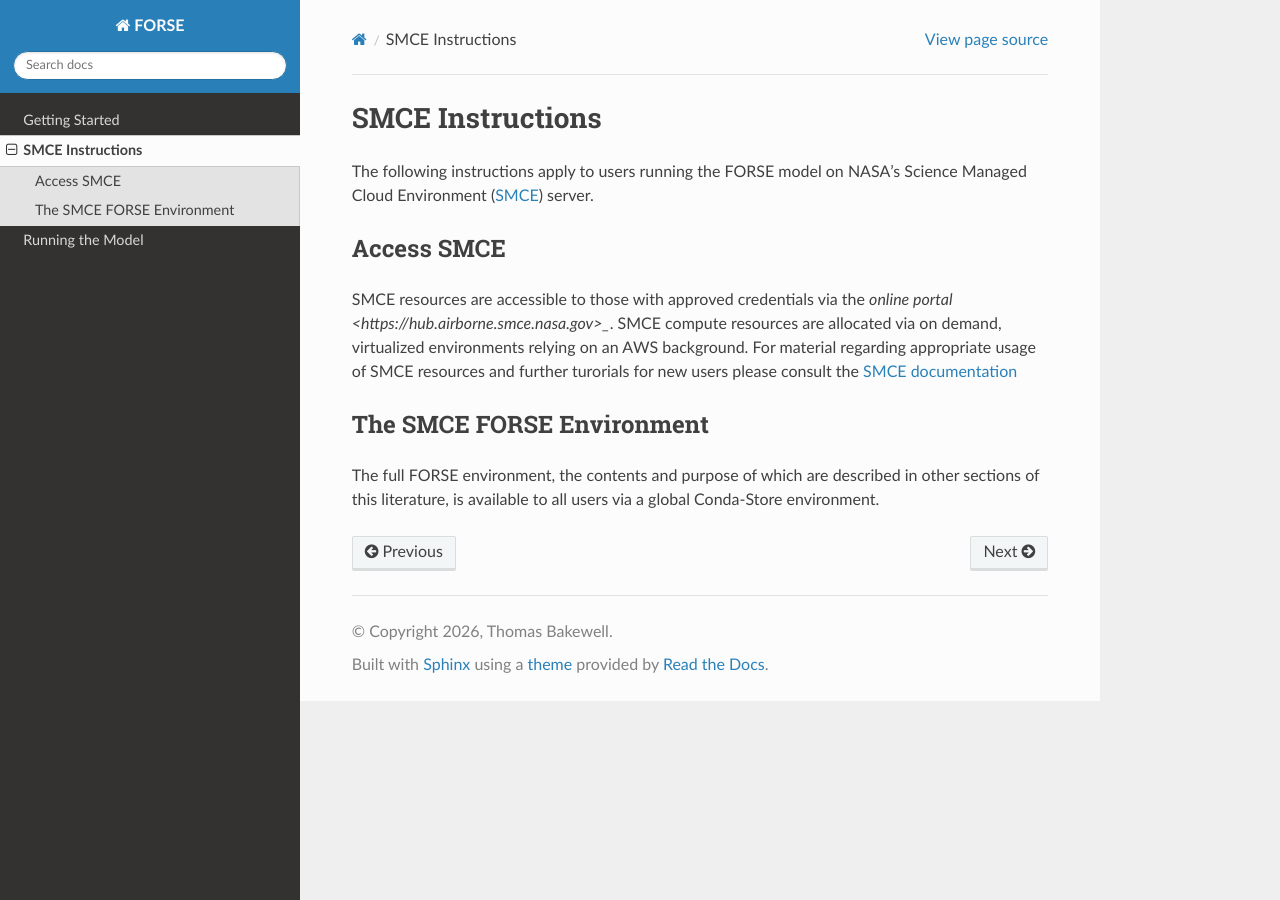
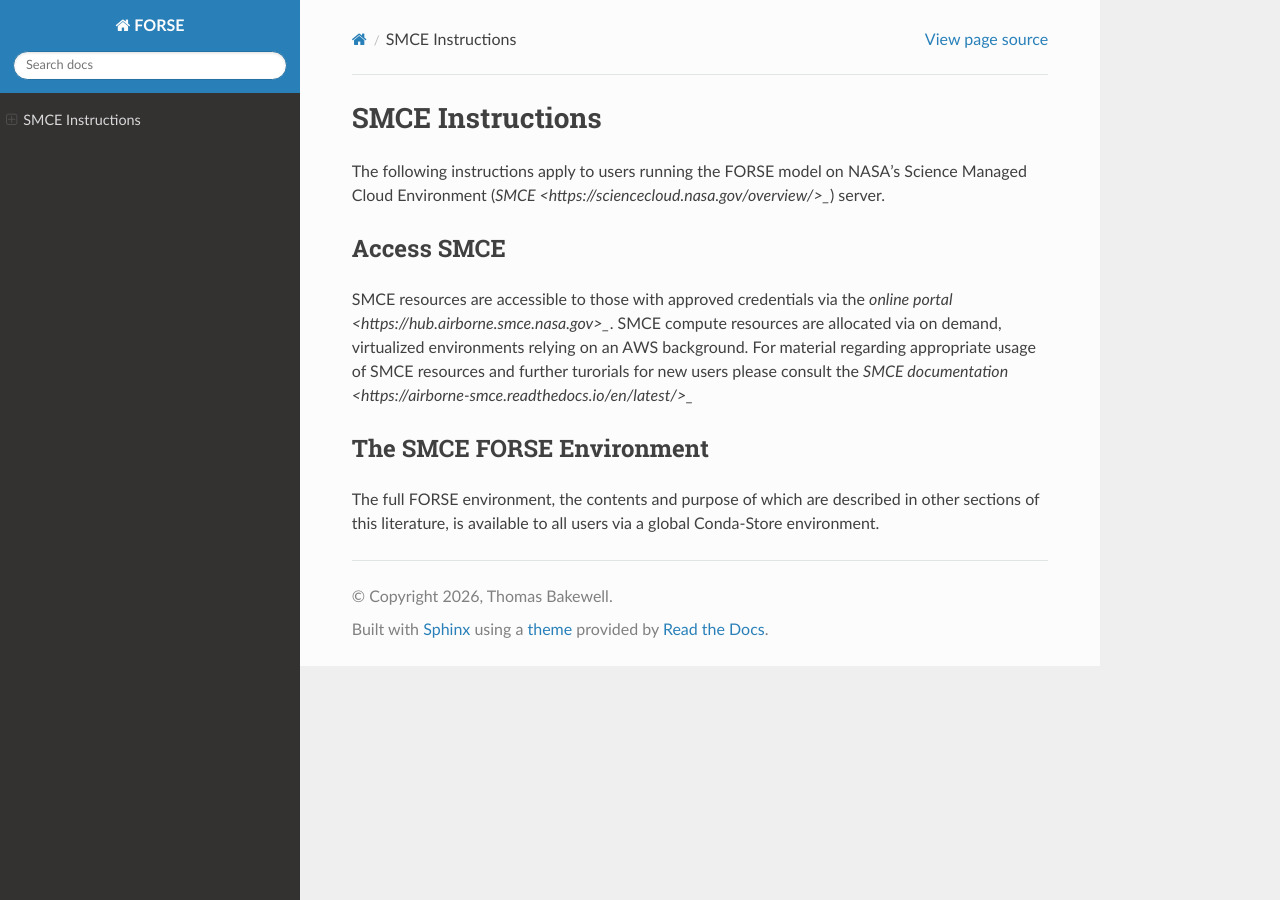
Before and after one commit to TBakewell25/FORSE-Documentation, a Sphinx documentation site: the page built from docs/source/smce.rst, in a window 1280 px wide. Built offline with Sphinx 7.4.7 and the Read the Docs theme 3.1.0, drawn with Linux system fonts in a browser that asks for light colours.

Commit message:
fixed links, redoing the file tree

```diff
--- a/docs/source/smce.rst
+++ b/docs/source/smce.rst
@@ -1,7 +1,7 @@
 SMCE Instructions
 =================
 
-The following instructions apply to users running the FORSE model on NASA's Science Managed Cloud Environment (`SMCE <https://sciencecloud.nasa.gov/overview/>`_)
+The following instructions apply to users running the FORSE model on NASA's Science Managed Cloud Environment (`SMCE <https://sciencecloud.nasa.gov/overview/>_`)
 server.
 
 Access SMCE
@@ -9,7 +9,7 @@
 
 SMCE resources are accessible to those with approved credentials via the `online portal <https://hub.airborne.smce.nasa.gov>_`.
 SMCE compute resources are allocated via on demand, virtualized environments relying on an AWS background. For material regarding
-appropriate usage of SMCE resources and further turorials for new users please consult the `SMCE documentation <https://airborne-smce.readthedocs.io/en/latest/>`_
+appropriate usage of SMCE resources and further turorials for new users please consult the `SMCE documentation <https://airborne-smce.readthedocs.io/en/latest/>_`
 
 The SMCE FORSE Environment
 --------------------------
```
Also changed, not shown: docs/source/index.rst (+11 -3 lines).
